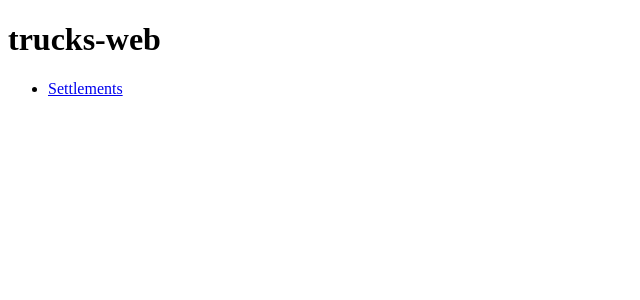
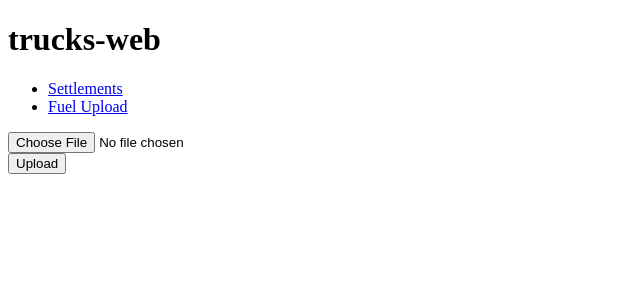
Before and after one commit to delormej/trucks.v2-web, an Angular app: page /fuel-upload in a window 1280 px wide. Before the commit this address led to /. Shown: the top 300 px of the page, without its empty margins (0-640 px from the left). Built offline with nearby package versions, Linux system fonts and the light colour scheme.

Commit message:
Adding a simple fuel upload control.

```diff
--- a/src/app/app-routing.module.ts
+++ b/src/app/app-routing.module.ts
@@ -1,13 +1,15 @@
 import { NgModule } from '@angular/core';
 import { RouterModule, Routes } from '@angular/router';
 import { DriversettlementComponent } from './driversettlement/driversettlement.component';
+import { FuelUploadComponent } from './fuel-upload/fuel-upload.component';
 import { SettlementDetailComponent } from './settlement-detail/settlement-detail.component';
 import { SettlementsComponent } from './settlements/settlements.component';
 
 const routes: Routes = [
   { path: 'settlements', component: SettlementsComponent },
   { path: 'settlement-detail', component: SettlementDetailComponent },
-  { path: 'driver-settlement', component: DriversettlementComponent }
+  { path: 'driver-settlement', component: DriversettlementComponent },
+  { path: 'fuel-upload', component: FuelUploadComponent }
 ];
 
 @NgModule({
--- a/src/app/app.module.ts
+++ b/src/app/app.module.ts
@@ -8,6 +8,7 @@ import { DashboardComponent } from './dashboard/dashboard.component';
 import { SettlementsComponent } from './settlements/settlements.component';
 import { DriversettlementComponent } from './driversettlement/driversettlement.component';
 import { SettlementDetailComponent } from './settlement-detail/settlement-detail.component';
+import { FuelUploadComponent } from './fuel-upload/fuel-upload.component';
 
 @NgModule({
   declarations: [
@@ -15,7 +16,8 @@ import { SettlementDetailComponent } from './settlement-detail/settlement-detail
     DashboardComponent,
     SettlementsComponent,
     DriversettlementComponent,
-    SettlementDetailComponent
+    SettlementDetailComponent,
+    FuelUploadComponent
   ],
   imports: [
     HttpClientModule,
--- a/src/app/dashboard/dashboard.component.html
+++ b/src/app/dashboard/dashboard.component.html
@@ -2,6 +2,8 @@
 <nav>
   <ul>
     <li><a routerLink="/settlements" routerLinkActive="active" ariaCurrentWhenActive="page">Settlements</a></li>
+    <li><a routerLink="/fuel-upload" routerLinkActive="active" ariaCurrentWhenActive="page">Fuel Upload</a></li>
+
   </ul>
 </nav>
 <!-- The routed views render in the <router-outlet>-->
--- a/src/app/driversettlement/driversettlement.component.html
+++ b/src/app/driversettlement/driversettlement.component.html
@@ -1,2 +1,3 @@
 {{driverSettlement.driver}}
 {{driverSettlement.credits[0].extendedAmount}}
+<br/>Fuel: {{driverSettlement.fuel}}
--- /dev/null
+++ b/src/app/fuel-upload/fuel-upload.component.html
@@ -0,0 +1,10 @@
+<form class="col-xs-12" method="post" action="http://localhost:5000/fuel/upload" enctype="multipart/form-data">
+
+    <div class="form-group">
+       <input type="file" class="form-control" name="fuelCsv" />
+    </div>
+
+    <div class="form-group">
+       <button type="submit" class="btn btn-primary col-xs-12">Upload</button>
+    </div>
+ </form>
--- /dev/null
+++ b/src/app/fuel-upload/fuel-upload.component.ts
@@ -0,0 +1,15 @@
+import { Component, OnInit } from '@angular/core';
+
+@Component({
+  selector: 'app-fuel-upload',
+  templateUrl: './fuel-upload.component.html',
+  styleUrls: ['./fuel-upload.component.css']
+})
+export class FuelUploadComponent implements OnInit {
+
+  constructor() { }
+
+  ngOnInit(): void {
+  }
+
+}
```
Also changed, not shown: src/app/fuel-upload/fuel-upload.component.css (added), 1 other file (tests, documents, lock files or other folders).
